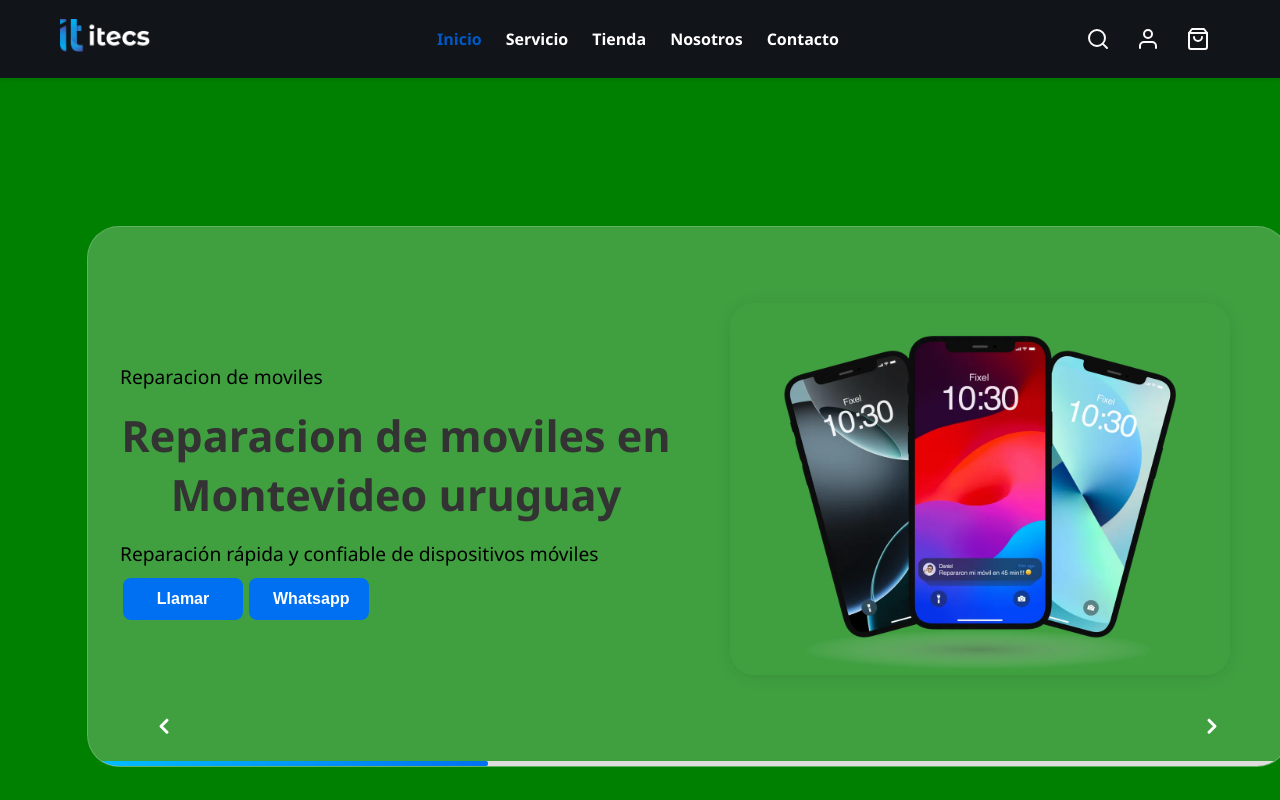
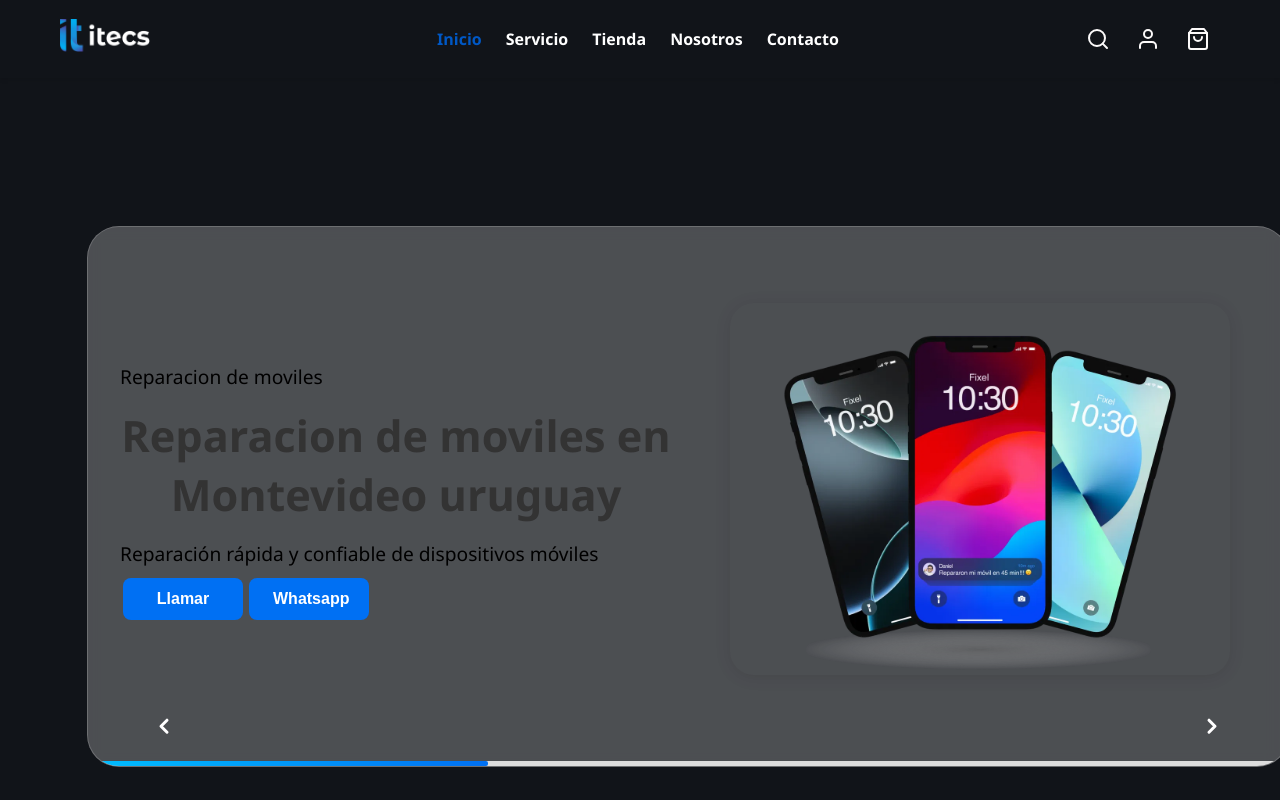
Before and after one commit to gustavo-manzini/Itecs, a React (Vite) app: page / in a window 1280 px wide. Shown: the top 800 px of the page. Built offline with nearby package versions, Linux system fonts and the light colour scheme.

Commit message:
ahora si

```diff
--- a/src/App.css
+++ b/src/App.css
@@ -10,7 +10,7 @@ body {
   align-items: center;
   font-family: "Segoe UI", Tahoma, Geneva, Verdana, sans-serif;
   overflow-x: hidden;
-  background-color: green;
+  background-color: #111419;
 }
 
 @media (max-width: 768px) {
```
